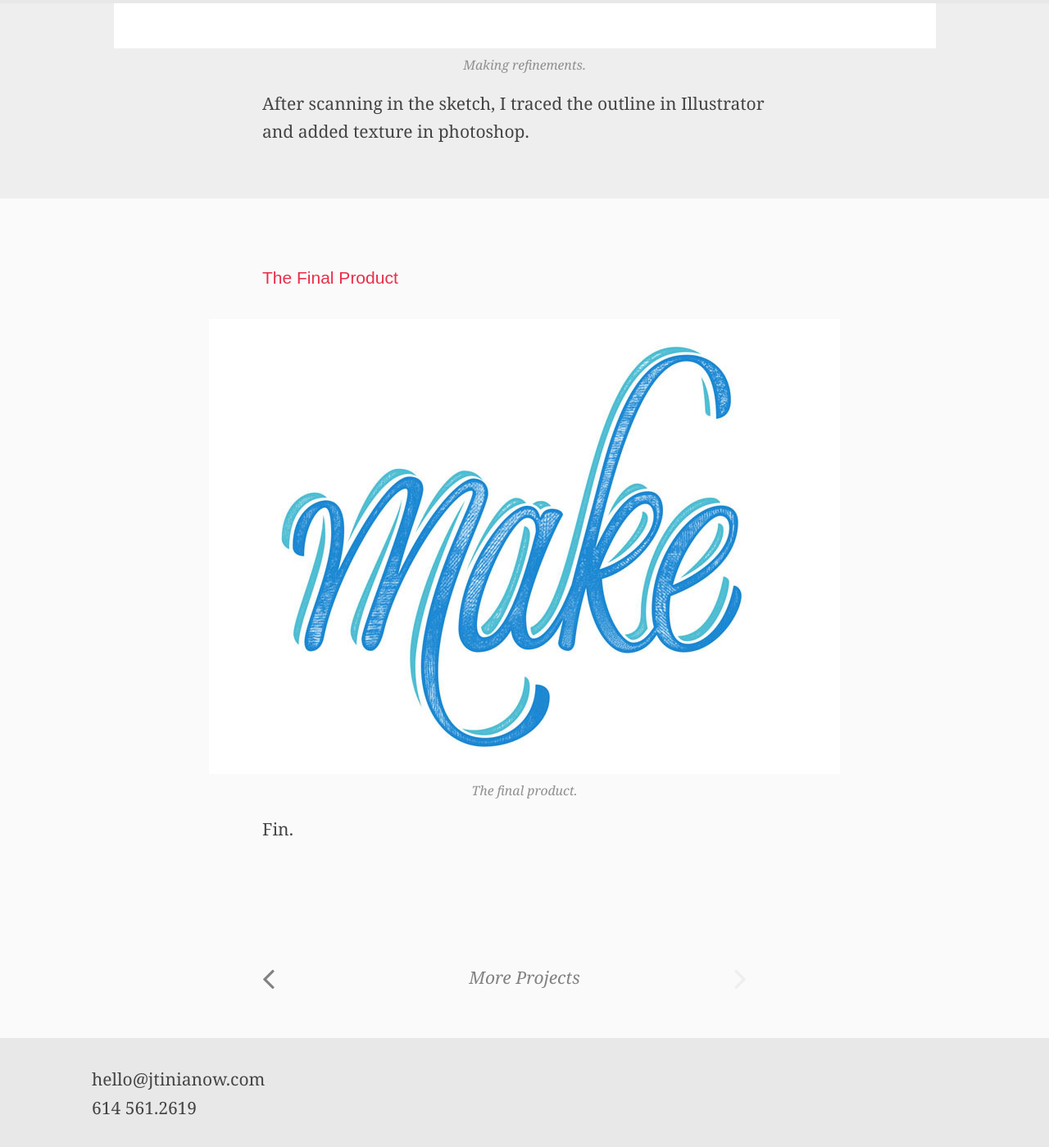
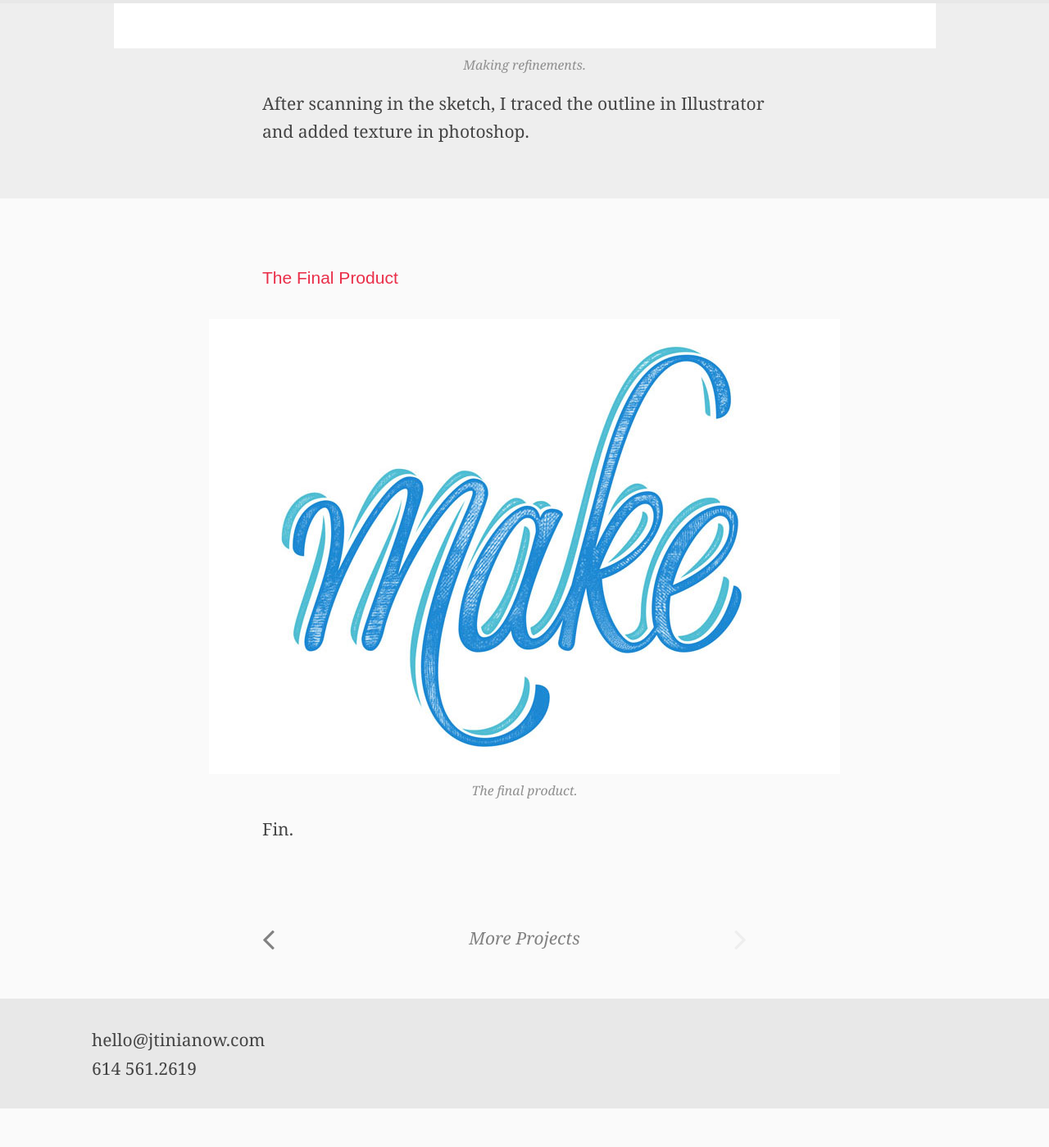
Before and after one commit to jtinianow/portfolio-mar2015, a Jekyll site: the page built from _posts/2015-02-28-make.markdown, in a window 1280 px wide and 1400 px high, scrolled down 2374 px. Shown: the whole window at 82% size. Built offline with Jekyll 4.4.1, drawn with Linux system fonts in a browser that asks for light colours; nearby versions of some CDN libraries; after the commit the page ends 3726 px from its top, so only the background shows below that.

Commit message:
Changed spacing on post nav footer

```diff
--- a/_sass/_layout.scss
+++ b/_sass/_layout.scss
@@ -192,9 +192,6 @@ footer p{
 }
 .page p{
     margin: 0 0 $spacing-unit / 2 0;
-}
-.post-content{
-    margin-bottom: $spacing-unit * 2;
 }
 .post-content img{
     display: block;
```
Also changed, not shown: 2 other files.
